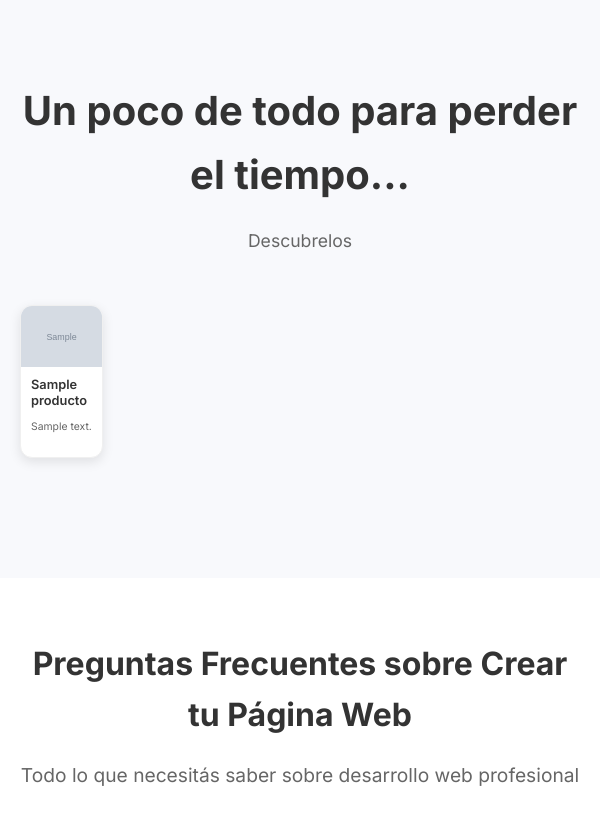
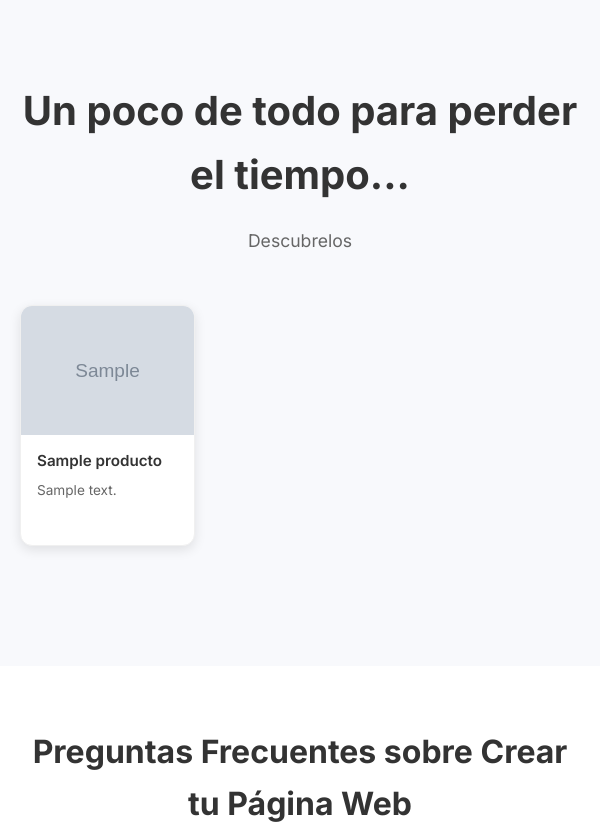
Before and after one commit to LeoDaSilva31/miWeb, a Django app: page / in a window 600 px wide. Shown: the part 2130-2952 px from the top of the page. Run offline with Django 5.2, Linux system fonts and the light colour scheme; tables that the repository leaves empty hold one stand-in row (values such as "Sample post"); grey boxes marked "Sample" are stand-in pictures.

Commit message:
refactor: Fix responsive media queries for doubled product card sizes
Update all breakpoints to show half the columns now that cards are double size:
- 1080p+: 10 → 5 columns (gap 16px → 24px)
- 720p: 8 → 4 columns (gap 14px → 20px)
- Tablets: 6 → 3 columns (gap 12px → 18px)
- Mobile: 4 → 2 columns (gap 10px → 16px)

Increase font sizes proportionally in all breakpoints:
- 720p: title 0.85rem → 1rem, desc 0.7rem → 0.9rem
- Tablets: title 0.8rem → 0.95rem, desc 0.65rem → 0.85rem

```diff
--- a/bienvenida/static/bienvenida/css/style.css
+++ b/bienvenida/static/bienvenida/css/style.css
@@ -817,19 +817,19 @@ html {
 
 /* ===== RESPONSIVE DESIGN ===== */
 
-/* Pantallas grandes 1080p+ (10 productos por fila) */
+/* Pantallas grandes 1080p+ (5 productos por fila - doble tamaño) */
 @media (min-width: 1200px) {
   .productos-grid {
-    grid-template-columns: repeat(10, 1fr);
-    gap: 16px;
-  }
-}
-
-/* Pantallas medianas 720p (8 productos por fila) */
+    grid-template-columns: repeat(5, 1fr);
+    gap: 24px;
+  }
+}
+
+/* Pantallas medianas 720p (4 productos por fila - mitad de 8) */
 @media (min-width: 768px) and (max-width: 1199px) {
   .productos-grid {
-    grid-template-columns: repeat(8, 1fr);
-    gap: 14px;
+    grid-template-columns: repeat(4, 1fr);
+    gap: 20px;
   }
 
   .productos {
@@ -837,32 +837,32 @@ html {
   }
 
   .producto-titulo {
-    font-size: 0.85rem;
+    font-size: 1rem;
   }
 
   .producto-descripcion {
-    font-size: 0.7rem;
-  }
-}
-
-/* Pantallas pequeñas - tablets verticales (6 productos por fila) */
+    font-size: 0.9rem;
+  }
+}
+
+/* Pantallas pequeñas - tablets verticales (3 productos por fila - mitad de 6) */
 @media (min-width: 600px) and (max-width: 767px) {
   .productos-grid {
-    grid-template-columns: repeat(6, 1fr);
-    gap: 12px;
+    grid-template-columns: repeat(3, 1fr);
+    gap: 18px;
   }
 
   .producto-info {
-    padding: 10px;
-    min-height: 90px;
+    padding: 16px;
+    min-height: 110px;
   }
 
   .producto-titulo {
-    font-size: 0.8rem;
+    font-size: 0.95rem;
   }
 
   .producto-descripcion {
-    font-size: 0.65rem;
+    font-size: 0.85rem;
   }
 
   .producto-precio .precio {
@@ -870,11 +870,11 @@ html {
   }
 }
 
-/* Pantallas móviles (4 productos por fila) */
+/* Pantallas móviles (2 productos por fila - mitad de 4) */
 @media (min-width: 480px) and (max-width: 599px) {
   .productos-grid {
-    grid-template-columns: repeat(4, 1fr);
-    gap: 10px;
+    grid-template-columns: repeat(2, 1fr);
+    gap: 16px;
   }
 
   .productos {
```
